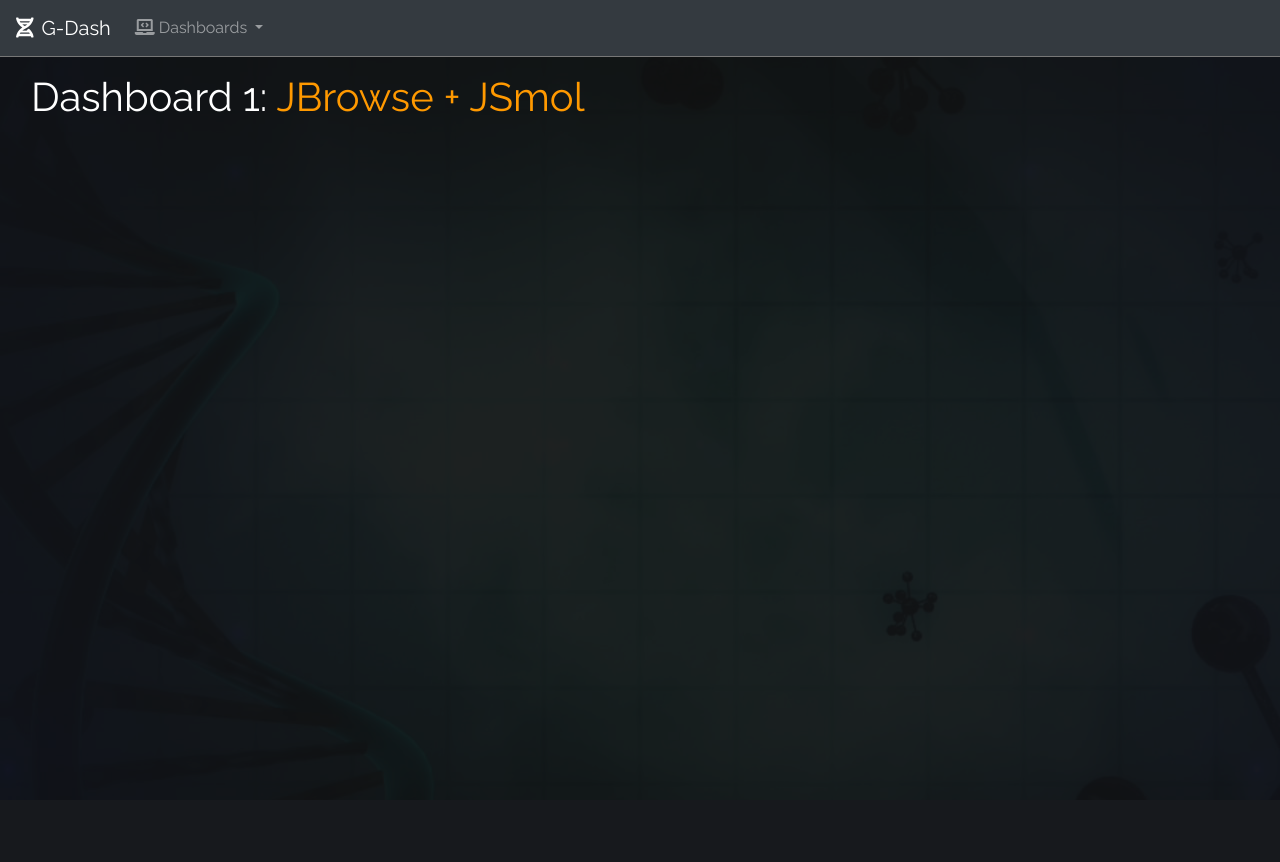
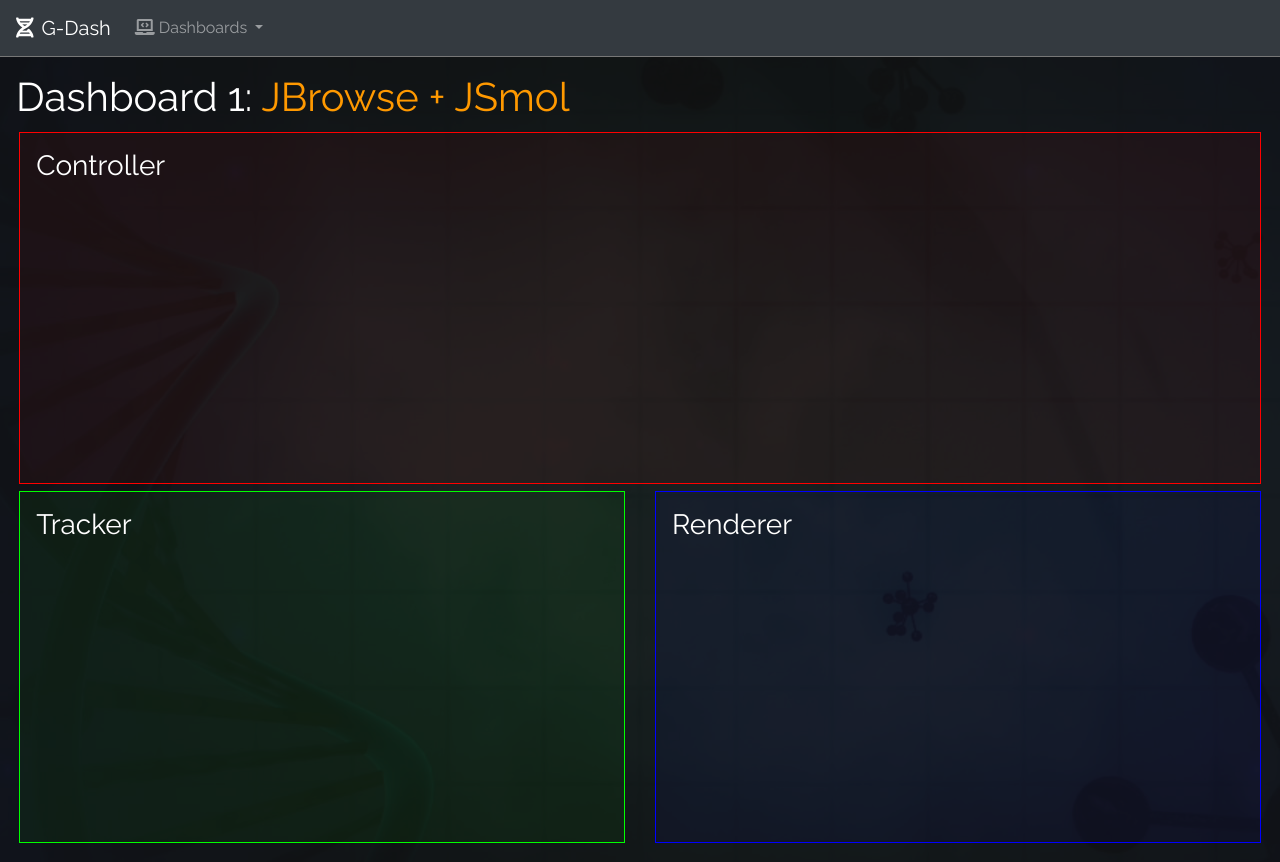
Before and after one commit to genome-dashboard/genome-dashboard-webapp-v2, a Django app: page /dashboard/d1 in a window 1280 px wide. Before the commit the page ends 112 px from the top, so only its background shows below. Run offline with Django 3.2, Linux system fonts and the light colour scheme; some libraries are stand-ins or nearby versions.

Commit message:
Setup placeholders for the dashboard components to define base layout.

```diff
--- a/dashboard/static/dashboard/styles/dashboard.css
+++ b/dashboard/static/dashboard/styles/dashboard.css
@@ -1,3 +1,29 @@
 .header-tail {
   color: #f90;
 }
+
+.gd-placeholder {
+  width: auto;
+  height: 22rem;
+  padding: 1rem;
+}
+
+.gd-controller {
+  margin: 0.2rem;
+  border: 1px solid #f00;
+  background-color: rgba(255, 0, 0, 0.05);
+}
+
+.gd-tracker {
+  margin: 0.2rem;
+  margin-right: 0;
+  border: 1px solid #0f0;
+  background-color: rgba(0, 255, 0, 0.05);
+}
+
+.gd-renderer {
+  margin: 0.2rem;
+  margin-left: 0;
+  border: 1px solid #00f;
+  background-color: rgba(0, 0, 255, 0.05);
+}
--- a/dashboard/templates/dashboard/d1.html
+++ b/dashboard/templates/dashboard/d1.html
@@ -11,9 +11,35 @@
 
 <!-- Template Inheritance Block For Content -->
 {% block content %}
-<h1>Dashboard 1: <span class="header-tail">JBrowse + JSmol</span></h1>
+<div class="row">
+  <div class="col">
 
-<p></p>
+    <h1>Dashboard 1: <span class="header-tail">JBrowse + JSmol</span></h1>
+
+    <div class="row">
+      <div class="col">
+        <div class="gd-controller gd-placeholder">
+          <h3>Controller</h3>
+        </div>
+      </div>
+    </div>
+
+    <div class="row">
+      <div class="col">
+        <div class="gd-tracker gd-placeholder">
+          <h3>Tracker</h3>
+        </div>
+      </div>
+
+      <div class="col">
+        <div class="gd-renderer gd-placeholder">
+          <h3>Renderer</h3>
+        </div>
+      </div>
+    </div>
+
+  </div>
+</div>
 {% endblock content %}
 
 <!-- Template Inheritance Block For Scripts -->
--- a/static/base/styles/base.css
+++ b/static/base/styles/base.css
@@ -55,6 +55,5 @@ body {
 }
 
 .content-container {
-  margin: 1rem;
-  /* padding: 1rem; */
+  padding: 1rem;
 }
```
Also changed, not shown: dashboard/templates/dashboard/d2.html (+28 -2 lines), dashboard/templates/dashboard/d3.html (+28 -2 lines), dashboard/templates/dashboard/d4.html (+28 -2 lines).
